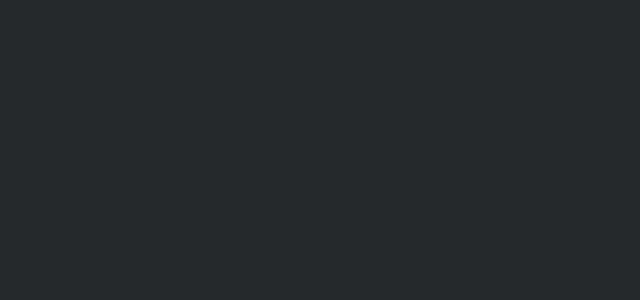
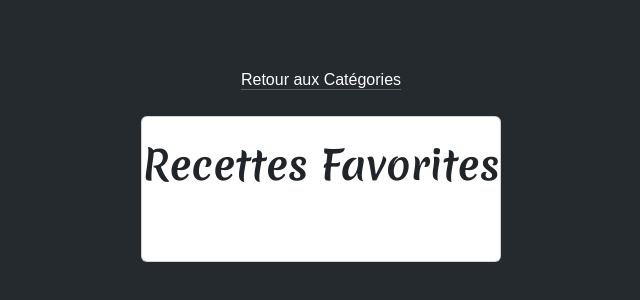
Before and after one commit to KarenPoulin/PW2_TP3_KarenPoulinLarochelle, a React (Vite) app: page /listfavoritesmeals in a window 1280 px wide. Before the commit this address had no page. Shown: the part 224-524 px from the top of the page, without its empty margins (319-959 px from the left). Built offline with nearby package versions, Linux system fonts and the light colour scheme.

Commit message:
added route for favorites list, added buttons to recipe, added links to get to favorites list on each page. Favorites are removable from recipe card, category recipe list and favorites list

```diff
--- a/src/App.jsx
+++ b/src/App.jsx
@@ -3,6 +3,7 @@
 import AllCategories from './Components/Categories/AllCategories';
 import Category from './Components/Category/Category'
 import Meal from './Components/Meals/Meal'
+import ListFavoritesMeals from './favorites/components/ListFavoritesMeals/ListFavoritesMeals';
 import './App.css'
 
 const queryClient = new QueryClient();
@@ -16,6 +17,7 @@
         <Route path='/' element={<AllCategories />}/>
         <Route path='/categories/:name' element={<Category />}/>
         <Route path='/meals/:id' element={<Meal />}/>
+        <Route path='/listfavoritesmeals' element={<ListFavoritesMeals />}/>
       </Routes>
   </QueryClientProvider>
   )
--- a/src/Components/Categories/AllCategories.jsx
+++ b/src/Components/Categories/AllCategories.jsx
@@ -19,6 +19,7 @@
   return (
     <Container>
         <h1 className='fs-1 fw-bold text-uppercase quicksand text-white'>Recipe Book</h1>
+        <Link className='quicksand text-white mx-2 link-light link-offset-2 link-underline-opacity-25 link-underline-opacity-100-hover' to='/listfavoritesmeals'>Recettes Favoris</Link>
         <Card className='mt-5 p-0' md={12}>
             <Card.Title className='fs-1 px-5 pt-4 pb-2 fw-bold merienda text-dark border-bottom border-dark'>All Categories</Card.Title>
             <div className='my-2'>
--- a/src/Components/Category/Category.jsx
+++ b/src/Components/Category/Category.jsx
@@ -8,7 +8,6 @@
 import Image from 'react-bootstrap/Image';
 import CategoryService from '../../Service/CategoryService'
 import FavoriteButton from '../../favorites/components/FavoriteButton/FavoriteButton';
-import ListFavoritesMeals from '../../favorites/components/ListFavoritesMeals/ListFavoritesMeals';
 
 
 const categoryService = new CategoryService();
@@ -28,7 +27,8 @@
 
   return (
     <Container fluid>
-        <Link className='quicksand text-white link-light link-offset-2 link-underline-opacity-25 link-underline-opacity-100-hover' to='/'>Retour aux Catégories</Link>
+        <Link className='quicksand text-white mx-2 link-light link-offset-2 link-underline-opacity-25 link-underline-opacity-100-hover' to='/'>Retour aux Catégories</Link>
+        <Link className='quicksand text-white mx-2 link-light link-offset-2 link-underline-opacity-25 link-underline-opacity-100-hover' to='/listfavoritesmeals'>Recettes Favoris</Link>
         <Card className='my-4 p-0'>
             <Col md={12}>
                 <Card.Title className='fs-1 py-4 mb-0 fw-bold merienda text-dark'>{params.name}</Card.Title>
@@ -47,9 +47,6 @@
                 </div>
             </Col>
         </Card>
-        <Card className='my-4 p-0 text-dark'>
-            <ListFavoritesMeals />
-        </Card>
     </Container>
   )
 }
--- a/src/Components/Meals/Meal.jsx
+++ b/src/Components/Meals/Meal.jsx
@@ -8,6 +8,7 @@
 import Image from 'react-bootstrap/Image';
 import RecipeService from '../../Service/RecipeService'
 import Accordeon from '../Accordeon/Accordeon';
+import FavoriteButton from '../../favorites/components/FavoriteButton/FavoriteButton';
 
 const recipeService = new RecipeService();
 
@@ -25,7 +26,8 @@
 
   return (
     <Container fluid>
-        <Link className='quicksand text-white link-light link-offset-2 link-underline-opacity-25 link-underline-opacity-100-hover' to='/'>Retour aux Catégories</Link>
+        <Link className='quicksand text-white mx-2 link-light link-offset-2 link-underline-opacity-25 link-underline-opacity-100-hover' to='/'>Retour aux Catégories</Link>
+        <Link className='quicksand text-white mx-2 link-light link-offset-2 link-underline-opacity-25 link-underline-opacity-100-hover' to='/listfavoritesmeals'>Recettes Favoris</Link>
         <Card className='my-4'>
           <Col md={12}>
             {data && data.meals.map(info =>
@@ -34,6 +36,7 @@
                   <Card.Text className='quicksand fs-5 text-success'>{info.strCategory}</Card.Text>
                   <Image src={info.strMealThumb} alt={info.strMeal} fluid thumbnail />
                   <Accordeon info={info}></Accordeon>
+                  <FavoriteButton meal={info} />
                 </Col>
             )}
           </Col>
--- a/src/favorites/components/FavoriteButton/FavoriteButton.jsx
+++ b/src/favorites/components/FavoriteButton/FavoriteButton.jsx
@@ -21,10 +21,12 @@
     }
 
   return (
-    <button type='button' onClick={onClick}>
+    <button type='button'
+            onClick={onClick}
+            className='m-4 p-2 bg-danger'>
         {isFavorite ? (
                 <div>
-                    <span>
+                    <span className='mx-1'>
                         <svg xmlns="http://www.w3.org/2000/svg"
                         width="16" height="16"
                         fillRule="currentColor"
@@ -33,11 +35,11 @@
                             <path fillRule="evenodd" d="M8 1.314C12.438-3.248 23.534 4.735 8 15-7.534 4.736 3.562-3.248 8 1.314z"/>
                         </svg>
                     </span>
-                    <span>Enlever des favoris</span>
+                    <span className='mx-1'>Enlever des favoris</span>
                 </div>
             ) : (
                 <div>
-                    <span>
+                    <span className='mx-1'>
                         <svg xmlns="http://www.w3.org/2000/svg"
                             width="16" height="16"
                             fillRule="currentColor"
@@ -48,7 +50,7 @@
                             1.143c.06.055.119.112.176.171a3.12 3.12 0 0 1 .176-.17C12.72-3.042 23.333 4.867 8 15z"/>
                         </svg>
                     </span>
-                    <span>Ajouter aux favoris</span>
+                    <span className='mx-1'>Ajouter aux favoris</span>
                 </div>
             )
         }
--- a/src/favorites/components/ListFavoritesMeals/ListFavoritesMeals.jsx
+++ b/src/favorites/components/ListFavoritesMeals/ListFavoritesMeals.jsx
@@ -1,20 +1,38 @@
 import React from 'react'
 import { useSelector } from 'react-redux'
 import { favoritesSelector } from '../../store/favoritesSelectors'
+import { Link } from 'react-router-dom';
+import FavoriteButton from '../FavoriteButton/FavoriteButton';
+import Container from 'react-bootstrap/Container';
+import Card from 'react-bootstrap/Card';
+import Col from 'react-bootstrap/Col';
+import Image from 'react-bootstrap/Image';
 
 const ListFavoritesMeals = () => {
     const favorites = useSelector(favoritesSelector);
     console.log(favorites);
 
   return (
-    <div>
-        <h1>Recettes Favorites</h1>
-        <ul>
-            {favorites.map(meal =>
-                <li key={meal.idMeal}>{meal.strMeal}</li>
-            )}
-        </ul>
-    </div>
+    <Container fluid>
+        <Link className='quicksand text-white mx-2 link-light link-offset-2 link-underline-opacity-25 link-underline-opacity-100-hover' to='/'>Retour aux Catégories</Link>
+        <Card className='my-4 p-0'>
+            <Card.Title className='fs-1 py-4 mb-0 fw-bold merienda text-dark'>Recettes Favorites</Card.Title>
+            <div className='my-4 p-0'>
+                {favorites.map(meal =>
+                        <div key={meal.idMeal}
+                            className='d-inline-flex flex-row-reverse justify-content-center align-items-center border-bottom border-success mt-2'>
+                             <Link className='link-success link-offset-2 link-underline-opacity-25 link-underline-opacity-100-hover' to={`/meals/${meal.idMeal}`} >
+                                <Card.Subtitle className='fs-4 text-dark quicksand'>{meal.strMeal}</Card.Subtitle>
+                            </Link>
+                            <Col className='mt-2 mb-4 me-3' md={1}>
+                                <Image src={meal.strMealThumb} alt={meal.strMeal} fluid/>
+                            </Col>
+                            <FavoriteButton meal={meal}/>
+                        </div>
+                    )}
+            </div>
+        </Card>
+    </Container>
   )
 }
 
```
